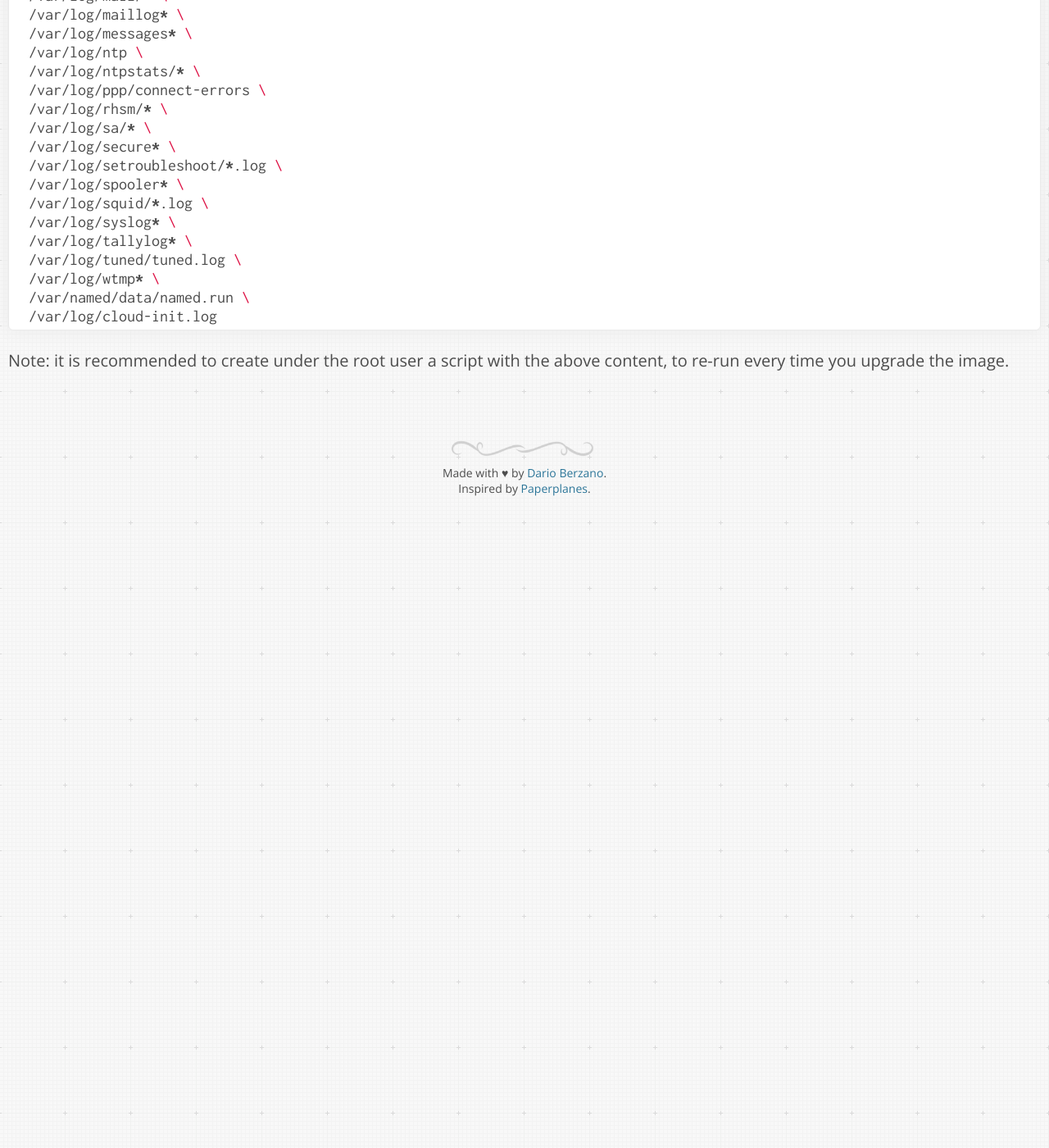
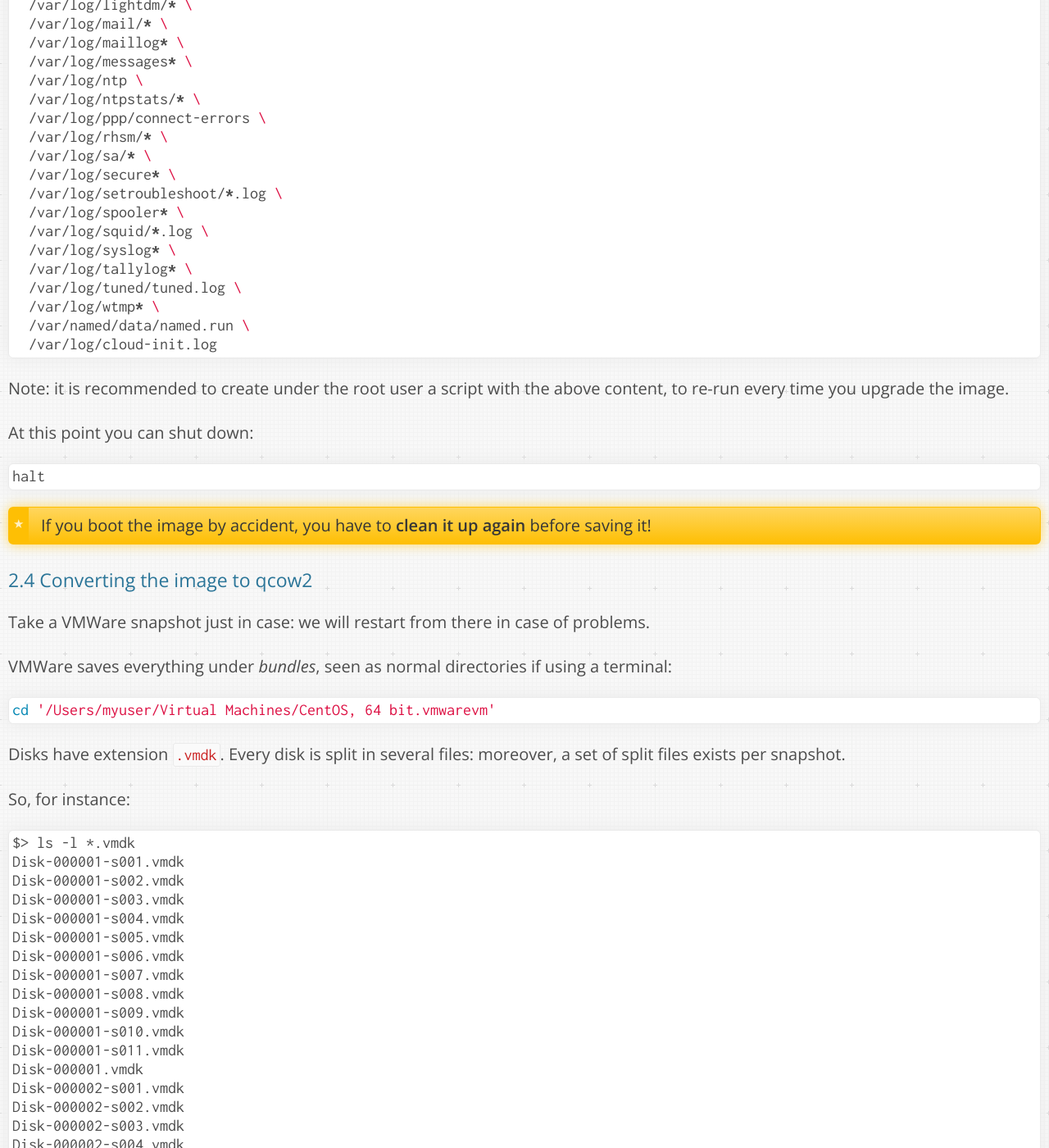
Before and after one commit to dberzano/dberzano.github.io, a Jekyll site: the page built from cloud/centos/index.md, in a window 1280 px wide and 1400 px high, scrolled down 10483 px. Shown: the whole window at 82% size. Built offline with Jekyll 4.4.1, drawn with Linux system fonts in a browser that asks for light colours; Markdown is read by kramdown in place of the engine named in the settings; before the commit the page ends 11113 px from its top, so only the background shows below that; some of the changed text lies outside the part shown.

Commit message:
Cloud: save to qcow2

````diff
--- a/cloud/centos/index.md
+++ b/cloud/centos/index.md
@@ -432,3 +432,108 @@
 
 **Note:** it is recommended to create under the root user a script
 with the above content, to re-run every time you upgrade the image.
+
+At this point you can shut down:
+
+```bash
+halt
+```
+
+> If you boot the image by accident, you have to **clean it up again**
+> before saving it!
+
+
+### Converting the image to qcow2
+
+Take a VMWare snapshot just in case: we will restart from there in
+case of problems.
+
+VMWare saves everything under *bundles*, seen as normal directories
+if using a terminal:
+
+```bash
+cd '/Users/myuser/Virtual Machines/CentOS, 64 bit.vmwarevm'
+```
+
+Disks have extension `.vmdk`. Every disk is split in several files:
+moreover, a set of split files exists per snapshot.
+
+So, for instance:
+
+```
+$> ls -l *.vmdk
+Disk-000001-s001.vmdk
+Disk-000001-s002.vmdk
+Disk-000001-s003.vmdk
+Disk-000001-s004.vmdk
+Disk-000001-s005.vmdk
+Disk-000001-s006.vmdk
+Disk-000001-s007.vmdk
+Disk-000001-s008.vmdk
+Disk-000001-s009.vmdk
+Disk-000001-s010.vmdk
+Disk-000001-s011.vmdk
+Disk-000001.vmdk
+Disk-000002-s001.vmdk
+Disk-000002-s002.vmdk
+Disk-000002-s003.vmdk
+Disk-000002-s004.vmdk
+Disk-000002-s005.vmdk
+Disk-000002-s006.vmdk
+Disk-000002-s007.vmdk
+Disk-000002-s008.vmdk
+Disk-000002-s009.vmdk
+Disk-000002-s010.vmdk
+Disk-000002-s011.vmdk
+Disk-000002.vmdk
+Disk-s001.vmdk
+Disk-s002.vmdk
+Disk-s003.vmdk
+Disk-s004.vmdk
+Disk-s005.vmdk
+Disk-s006.vmdk
+Disk-s007.vmdk
+Disk-s008.vmdk
+Disk-s009.vmdk
+Disk-s010.vmdk
+Disk-s011.vmdk
+Disk.vmdk
+```
+
+means that we have three disk sets:
+
+* `Disk.vmdk` (and `Disk-s??.vmdk`) is the current working copy
+* `Disk-000001.vmdk` (and `Disk-000001-s??.vmdk`) is the oldest
+  snapshot
+* `Disk-000002.vmdk` (and `Disk-000002-s??.vmdk`) is the most recent
+  snapshot
+
+Since we have just taken a snapshot, we are interested in converting
+the following disk: `Disk-000002.vmdk`.
+
+We must have `qemu-img` installed on OS X. To install it (with
+[Homebrew](http://brew.sh/)):
+
+```bash
+brew install qemu
+```
+
+To convert:
+
+```bash
+qemu-img convert \
+  -O qcow2 \
+  -c \
+  -o compat=0.10 \
+  'Disk-000002.vmdk' \
+  CentOS65-x86_64-build<N>-compat0.10.qcow2
+```
+
+Notes:
+
+* We use **qcow2 v0.10** (instead of the latest) for **compatibility**
+  with the qemu version running on CentOS 6 hypervisors: you might not
+  need it.
+* The `-c` option makes smaller images ("compress").
+* Our convention is incrementing the build number `<N>` by 1 every
+  time we release a new image version.
````
